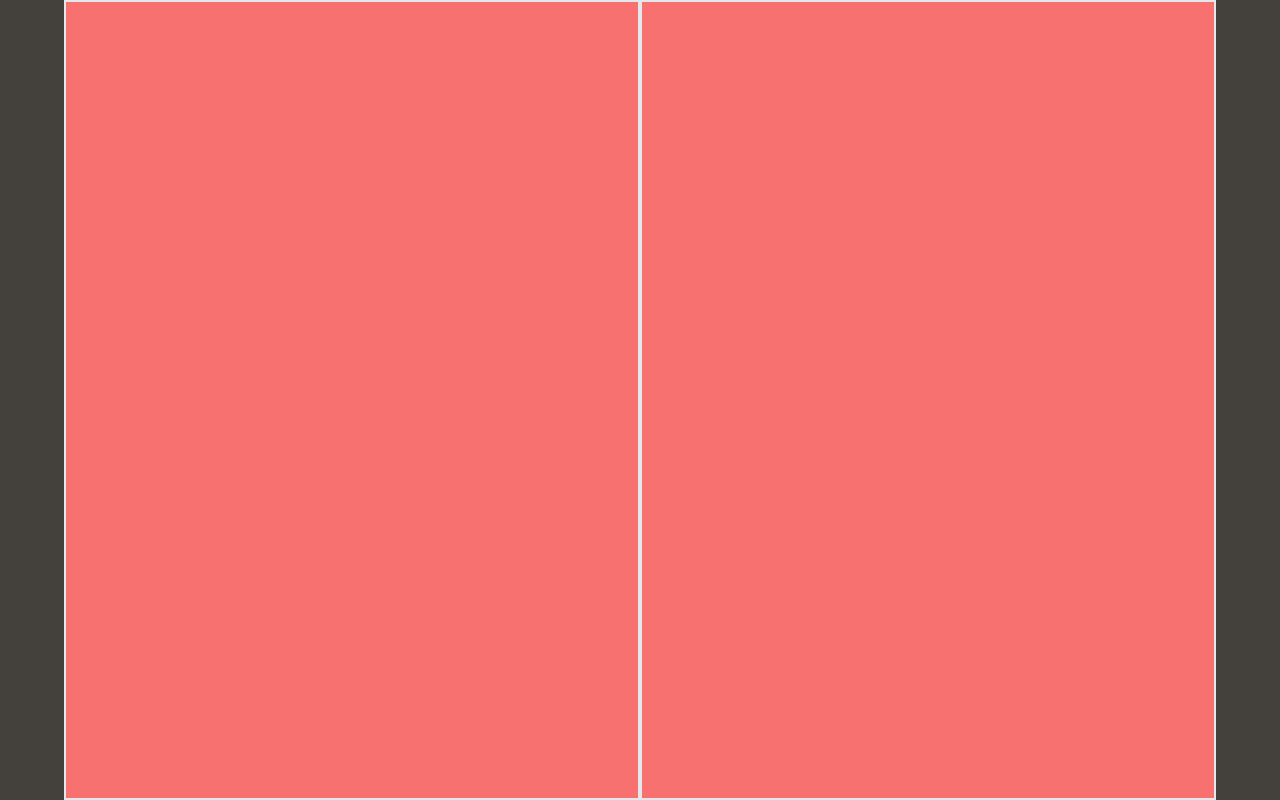
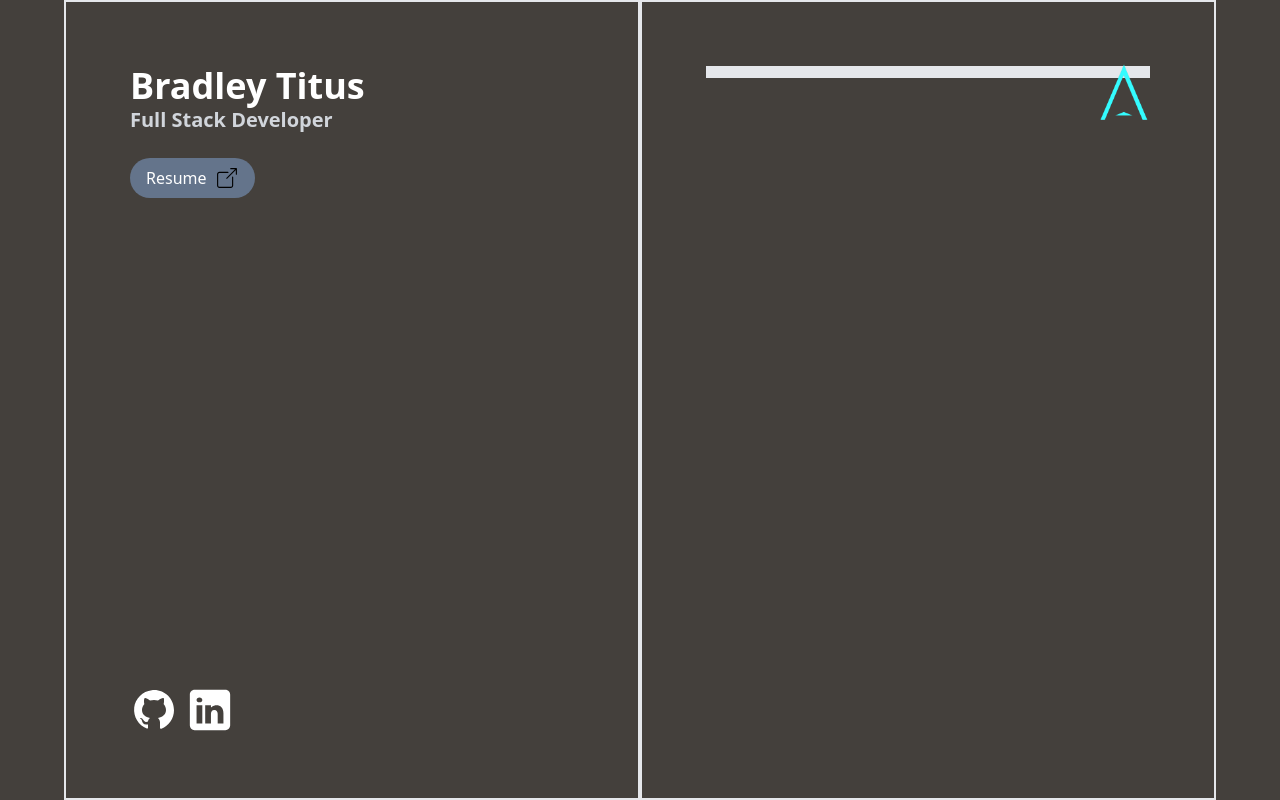
Before and after one commit to BradT615/Portfolio, a website: page index.html in a window 1280 px wide. Drawn offline with Linux system fonts and the light colour scheme.

Commit message:
finished header

```diff
--- a/index.html
+++ b/index.html
@@ -3,13 +3,46 @@
 <head>
     <meta charset="UTF-8">
     <meta name="viewport" content="width=device-width, initial-scale=1.0">
-    <title>Bradley Titus Portfolio</title>
+    <title>Bradley Titus</title>
+    <link rel="icon" href="favicon.ico" type="image/x-icon">
     <link href="output.css" rel="stylesheet">
 </head>
-<body class="bg-stone-700 h-screen">
-    <div class="grid grid-rows-3 h-full max-w-6xl mx-auto lg:grid-flow-col">
-        <div class="row-span-1 lg:row-span-full p-6 border-2 bg-red-400"></div>
-        <div class="row-span-2 lg:row-span-full p-6 border-2 bg-red-400"></div>
+<body class="bg-stone-700 text-white">
+    <div class="grid grid-rows-4 grid-cols-2 lg:h-screen max-w-6xl mx-auto lg:grid-flow-col relative">
+        <div class="logo absolute hidden sm:block top-0 right-0 p-16">
+            <img class="w-14 h-14" src="images/logo-removebg.png" alt="Logo">
+        </div>
+        <div class="col-span-2 p-8 lg:row-span-full lg:col-span-1 lg:p-16 flex flex-col justify-between border-2">
+            <div class="title">
+                <div class="name text-4xl font-bold">Bradley Titus</div>
+                <div class="title text-xl font-semibold text-gray-300">Full Stack Developer</div>
+                <div class="resume py-6">
+                    <a class="flex items-center w-fit gap-2 bg-slate-500 py-2 px-4 rounded-full" href="Google IT.pdf" target="_blank" rel="noopener noreferrer">
+                        <span>Resume</span>
+                        <svg xmlns="http://www.w3.org/2000/svg" x="0px" y="0px" width="24" height="24" viewBox="0 0 128 128">
+                            <path d="M 84 11 C 82.3 11 81 12.3 81 14 C 81 15.7 82.3 17 84 17 L 106.80078 17 L 60.400391 63.400391 C 59.200391 64.600391 59.200391 66.499609 60.400391 67.599609 C 61.000391 68.199609 61.8 68.5 62.5 68.5 C 63.2 68.5 63.999609 68.199609 64.599609 67.599609 L 111 21.199219 L 111 44 C 111 45.7 112.3 47 114 47 C 115.7 47 117 45.7 117 44 L 117 14 C 117 12.3 115.7 11 114 11 L 84 11 z M 24 31 C 16.8 31 11 36.8 11 44 L 11 104 C 11 111.2 16.8 117 24 117 L 84 117 C 91.2 117 97 111.2 97 104 L 97 59 C 97 57.3 95.7 56 94 56 C 92.3 56 91 57.3 91 59 L 91 104 C 91 107.9 87.9 111 84 111 L 24 111 C 20.1 111 17 107.9 17 104 L 17 44 C 17 40.1 20.1 37 24 37 L 69 37 C 70.7 37 72 35.7 72 34 C 72 32.3 70.7 31 69 31 L 24 31 z"></path>
+                        </svg>
+                    </a>
+                </div>
+            </div>
+            <div class="contact-container flex gap-2">
+                <a href="https://github.com/BradT615" target="_blank">
+                    <svg class="icon" xmlns="http://www.w3.org/2000/svg" x="0px" y="0px" width="48" height="48" viewBox="0 0 24 24">
+                        <path d="M10.9,2.1c-4.6,0.5-8.3,4.2-8.8,8.7c-0.5,4.7,2.2,8.9,6.3,10.5C8.7,21.4,9,21.2,9,20.8v-1.6c0,0-0.4,0.1-0.9,0.1 c-1.4,0-2-1.2-2.1-1.9c-0.1-0.4-0.3-0.7-0.6-1C5.1,16.3,5,16.3,5,16.2C5,16,5.3,16,5.4,16c0.6,0,1.1,0.7,1.3,1c0.5,0.8,1.1,1,1.4,1 c0.4,0,0.7-0.1,0.9-0.2c0.1-0.7,0.4-1.4,1-1.8c-2.3-0.5-4-1.8-4-4c0-1.1,0.5-2.2,1.2-3C7.1,8.8,7,8.3,7,7.6c0-0.4,0-0.9,0.2-1.3 C7.2,6.1,7.4,6,7.5,6c0,0,0.1,0,0.1,0C8.1,6.1,9.1,6.4,10,7.3C10.6,7.1,11.3,7,12,7s1.4,0.1,2,0.3c0.9-0.9,2-1.2,2.5-1.3 c0,0,0.1,0,0.1,0c0.2,0,0.3,0.1,0.4,0.3C17,6.7,17,7.2,17,7.6c0,0.8-0.1,1.2-0.2,1.4c0.7,0.8,1.2,1.8,1.2,3c0,2.2-1.7,3.5-4,4 c0.6,0.5,1,1.4,1,2.3v2.6c0,0.3,0.3,0.6,0.7,0.5c3.7-1.5,6.3-5.1,6.3-9.3C22,6.1,16.9,1.4,10.9,2.1z"></path>
+                    </svg>
+                </a>
+                <a href="https://linkedin.com/in/bradley-titus-933652184" target="_blank">
+                    <svg class="icon" xmlns="http://www.w3.org/2000/svg" x="0px" y="0px" width="48" height="48" fill="#ffffff" viewBox="0 0 50 50">
+                        <path d="M41,4H9C6.24,4,4,6.24,4,9v32c0,2.76,2.24,5,5,5h32c2.76,0,5-2.24,5-5V9C46,6.24,43.76,4,41,4z M17,20v19h-6V20H17z M11,14.47c0-1.4,1.2-2.47,3-2.47s2.93,1.07,3,2.47c0,1.4-1.12,2.53-3,2.53C12.2,17,11,15.87,11,14.47z M39,39h-6c0,0,0-9.26,0-10 c0-2-1-4-3.5-4.04h-0.08C27,24.96,26,27.02,26,29c0,0.91,0,10,0,10h-6V20h6v2.56c0,0,1.93-2.56,5.81-2.56 c3.97,0,7.19,2.73,7.19,8.26V39z"></path>
+                    </svg>
+                </a>
+            </div>
+        </div>
+        <div class="row-span-3 col-span-2 lg:row-span-full lg:col-span-1 p-16 lg:h-screen lg:overflow-y-auto border-2">
+            <div class="skills-container border-2"></div>
+            <div class="projects-container border-2"></div>
+            <div class="contact-container border-2"></div>
+        </div>
     </div>
 </body>
 </html>
--- a/styles.css
+++ b/styles.css
@@ -1,3 +1,10 @@
 @import 'tailwindcss/base';
 @import 'tailwindcss/components';
 @import 'tailwindcss/utilities';
+
+.icon path {
+    fill: #ffffff;
+}
+.icon:hover path {
+    fill: red;
+}
```
Also changed, not shown: favicon.ico (added), images/logo-removebg.png (added), output.css, 1 other file.
